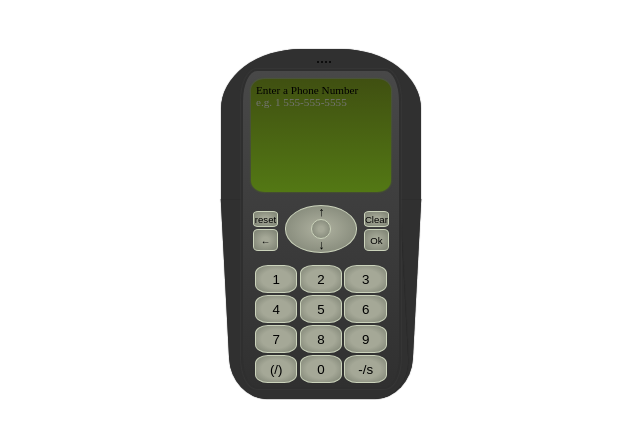
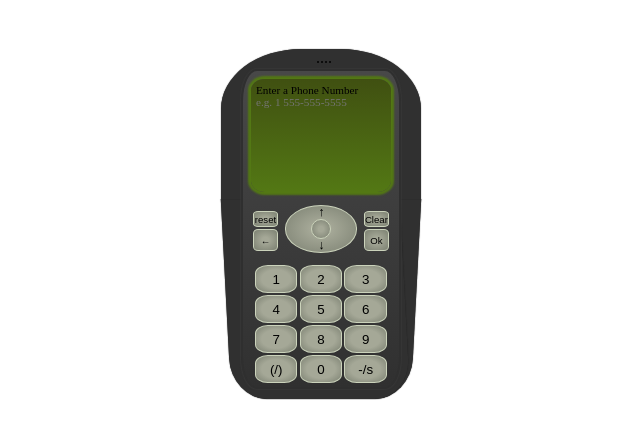
Before and after one commit to ZarandeAmeElgoLLete/RetroPhone, a plain HTML site: page index.html in a window 1280 px wide. Shown: the part 28-466 px from the top of the page, without its empty margins (319-959 px from the left). Drawn offline with Linux system fonts and the light colour scheme.

Commit message:
Update styles.css
now the screen looks like it's on and glowing

```diff
--- a/styles.css
+++ b/styles.css
@@ -53,7 +53,7 @@ h2 {
     #405011,
     #537814
   );
-  box-shadow: 0 0 2px #537814;
+  box-shadow: 0 0 2px 3px #537814;
   width: 70%;
   height: 75%;
   margin: auto;
```
